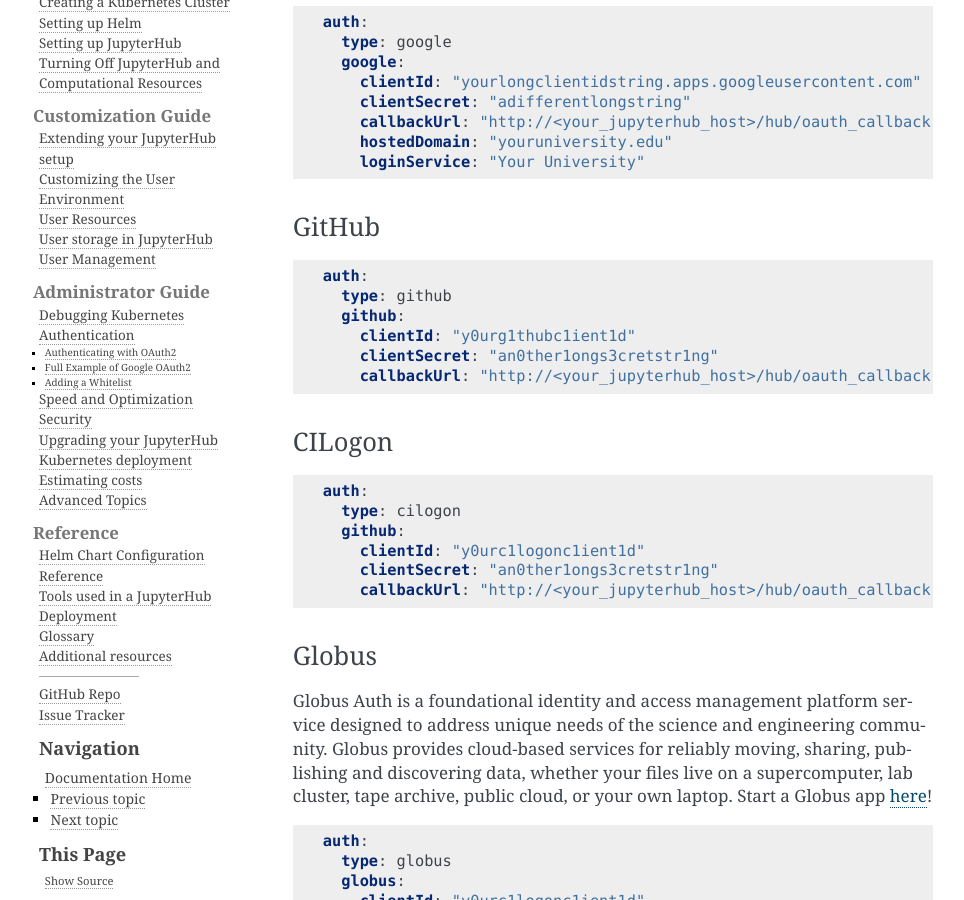
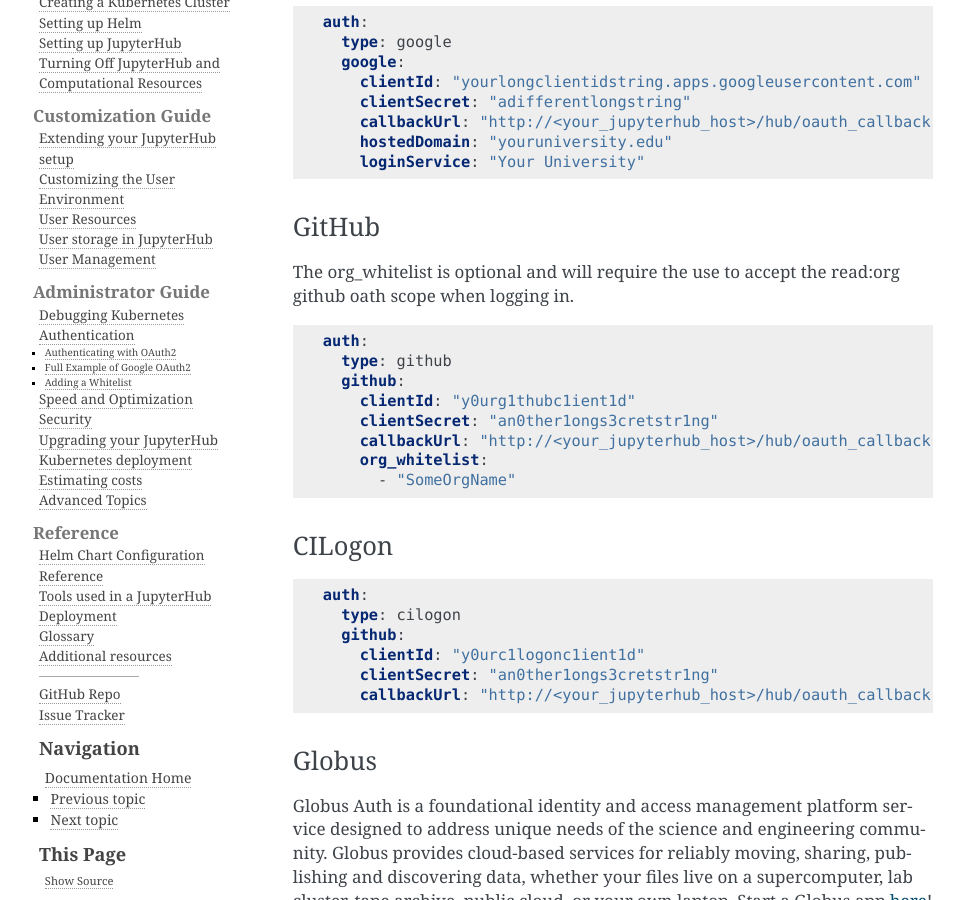
Before and after one commit to jupyterhub/zero-to-jupyterhub-k8s, a Sphinx documentation site: the page built from doc/source/authentication.rst, in a window 1280 px wide and 900 px high, scrolled down 669 px. Shown: the whole window, without its empty margins (147-1111 px from the left). Built offline with Sphinx 7.4.7, drawn with Linux system fonts in a browser that asks for light colours; pages that are not in the unit, such as notebooks, are missing from menus.

Commit message:
Add doc on github org_whitelist

```diff
--- a/doc/source/authentication.rst
+++ b/doc/source/authentication.rst
@@ -42,6 +42,8 @@
 GitHub
 ^^^^^^
 
+The org_whitelist is optional and will require the use to accept the read:org github oath scope when logging in.
+
 .. code-block:: yaml
 
       auth:
@@ -50,6 +52,8 @@
           clientId: "y0urg1thubc1ient1d"
           clientSecret: "an0ther1ongs3cretstr1ng"
           callbackUrl: "http://<your_jupyterhub_host>/hub/oauth_callback"
+          org_whitelist:
+            - "SomeOrgName"
 
 CILogon
 ^^^^^^^
```
